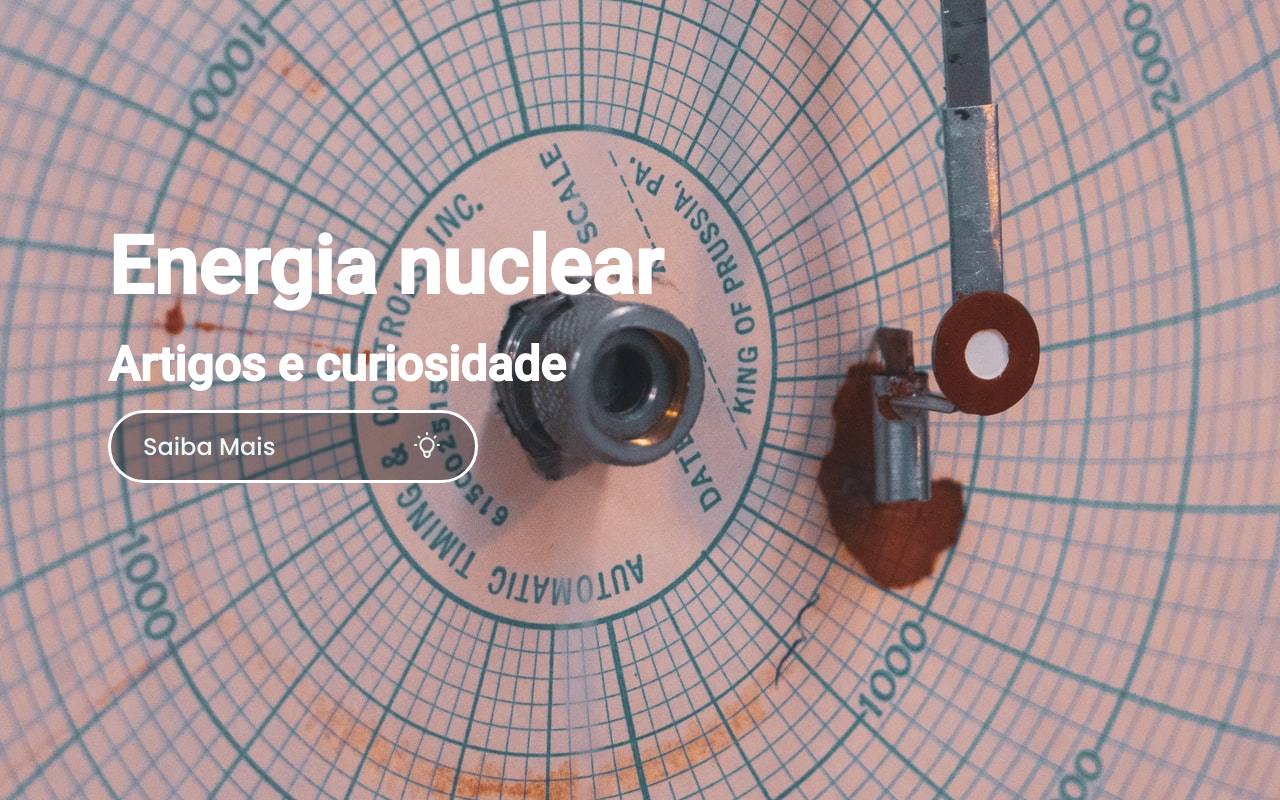
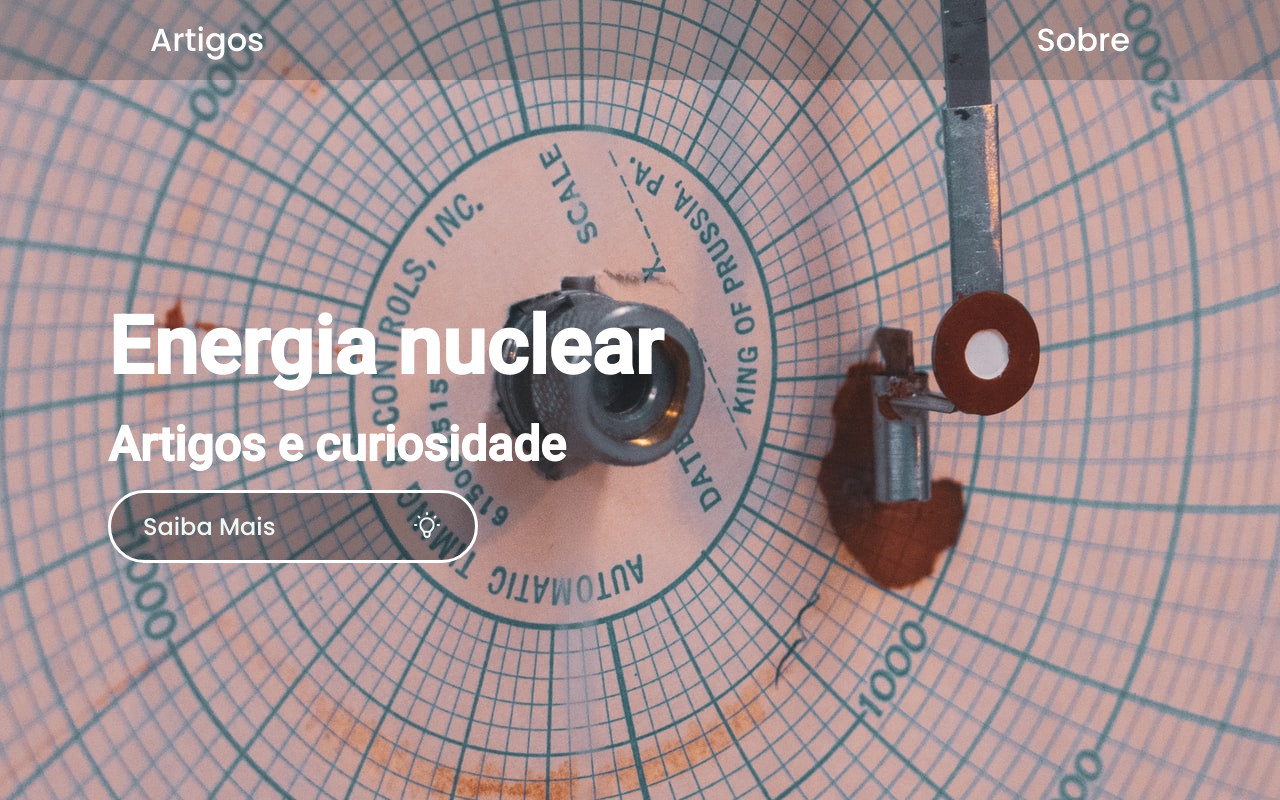
Before and after one commit to JoaoVictor6/blog-school, a React (Create React App) app: page / in a window 1280 px wide. Built offline with nearby package versions, Linux system fonts and the light colour scheme.

Commit message:
iniciando o component menu

```diff
--- a/src/components/Header/style.ts
+++ b/src/components/Header/style.ts
@@ -13,7 +13,8 @@ export const Container = styled.header`
 export const HeaderInfo = styled.div`
   font-family: "Poppins", sans-serif;
   font-weight: 500;
-  padding: 220px 108px;
+  padding-top: 300px;
+  padding-left: 108px;
 
   > h1 {
     font-size: 80px;
--- /dev/null
+++ b/src/components/Menu/index.tsx
@@ -0,0 +1,12 @@
+import { MenuElement } from "./style";
+
+export default function Menu(): JSX.Element {
+  return (
+    <MenuElement>
+      <div>
+        <a href="/">Artigos</a>
+        <a href="/">Sobre</a>
+      </div>
+    </MenuElement>
+  );
+}
--- /dev/null
+++ b/src/components/Menu/style.ts
@@ -0,0 +1,31 @@
+import styled from "styled-components";
+
+export const MenuElement = styled.menu`
+  width: 100vw;
+  background: rgba(46, 46, 46, 0.26);
+  position: absolute;
+  top: 0;
+
+  > div {
+    display: flex;
+    justify-content: space-between;
+    width: 980px;
+    max-width: 980px;
+    margin: 0 auto;
+
+    a {
+      all: none;
+      text-decoration: none;
+      padding: 16px 0 16px 0;
+      color: #fff;
+      text-transform: capitalize;
+      font-family: "Poppins", sans-serif;
+      font-size: 32px;
+      font-weight: 500;
+
+      &:active {
+        filter: brightness(0.9);
+      }
+    }
+  }
+`;
--- a/src/pages/Home/index.tsx
+++ b/src/pages/Home/index.tsx
@@ -1,9 +1,11 @@
 import Header from "../../components/Header";
 import { Container } from "../../components/Header/style";
+import Menu from "../../components/Menu";
 
 export default function Home(): JSX.Element {
   return (
     <Container>
+      <Menu />
       <Header />
     </Container>
   );
```
